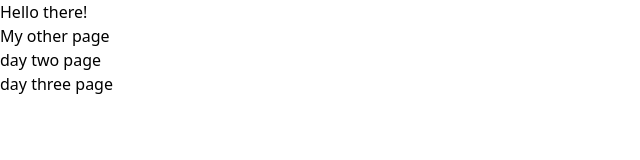
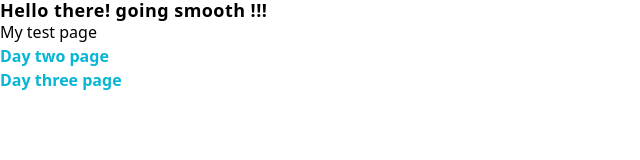
Before and after one commit to nikunj-webdesk/web-platform-wwwx7c, a plain HTML site: page index.html in a window 1280 px wide. Shown: the whole page, without its empty margins (0-640 px from the left). Drawn offline with nearby package versions, Linux system fonts and the light colour scheme.

Commit message:
2 files modified

```diff
--- a/index.html
+++ b/index.html
@@ -6,9 +6,9 @@
     <script src="https://cdn.tailwindcss.com"></script>
   </head>
   <body>
-    <h1>Hello there!</h1>
-    <a href="/me.html">My other page</a><br>
-    <p><a href="/day_two.html">day two page</a></p>
-    <p><a href="/day_three.html">day three page</a></p>
+    <h1 class="font-bold tracking-wide leading-5 text-lg">Hello there! going smooth !!!</h1>
+    <a href="/me.html">My test page</a><br>
+    <p><a class=" text-cyan-500 hover:text-pink-600 font-semibold" href="/day_two.html">Day two page</a></p>
+    <p><a class=" text-cyan-500 hover:text-pink-600 font-semibold" href="/day_three.html">Day three page</a></p>
   </body>
 </html>
```
Also changed, not shown: day_three.html (+1 -1 lines).
